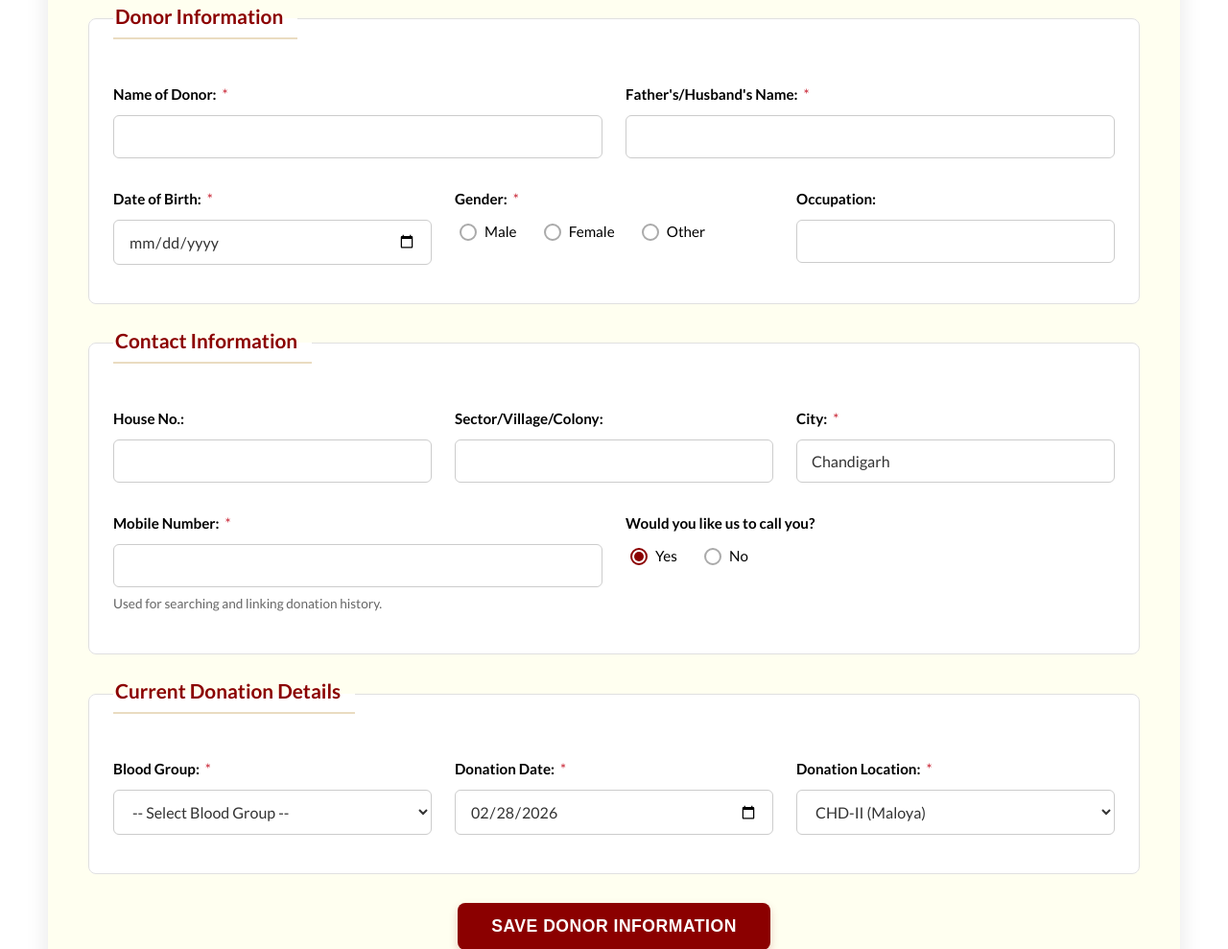
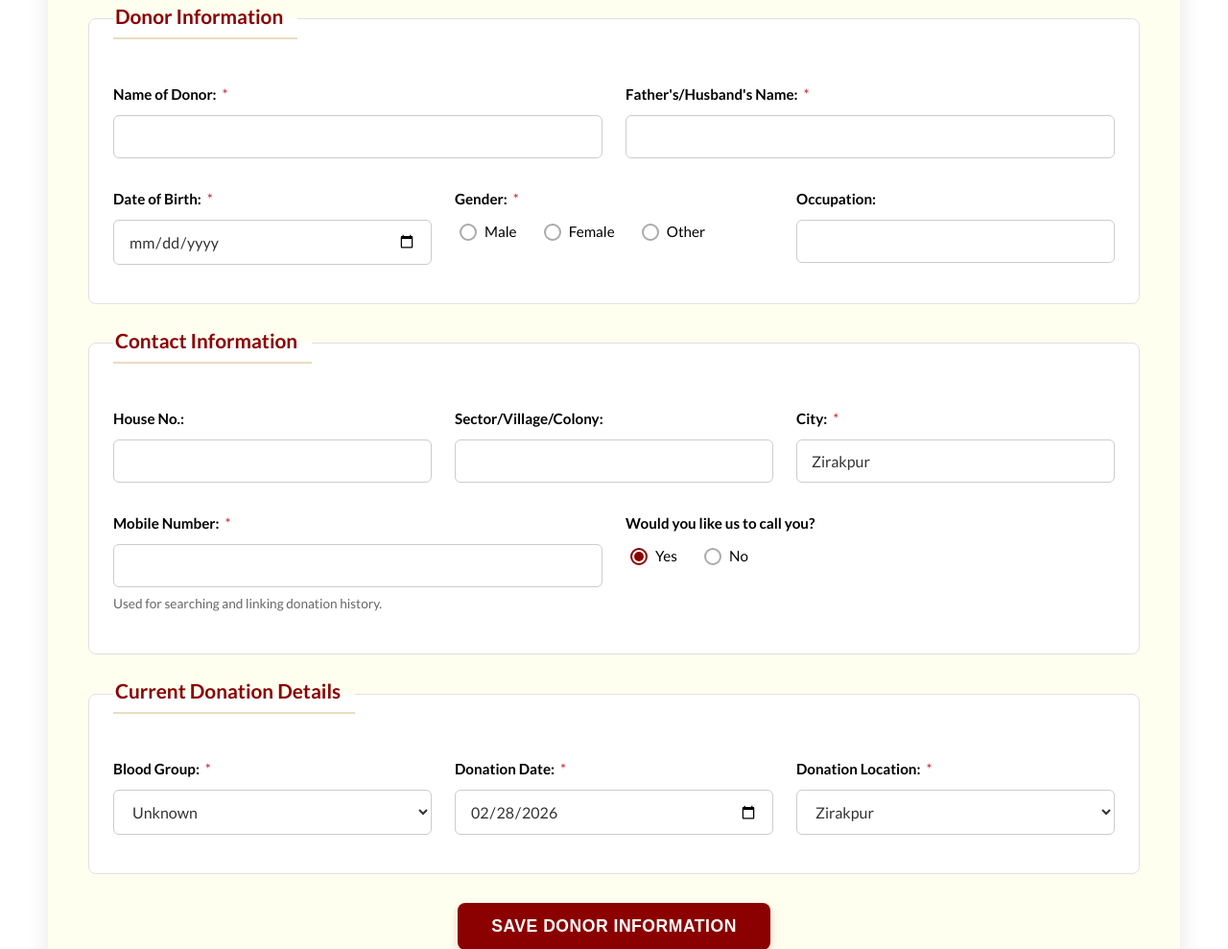
Before and after one commit to HarshulThakur99/rssb_sne_forms, a Flask app: page /blood_camp/form in a window 1280 px wide. Shown: the part 489-1478 px from the top of the page at 96% size. Run offline with Flask 3, Linux system fonts and the light colour scheme; the visitor is signed in with stand-in values (Sample User, id 1).

Commit message:
blood camp xirakpur changes

```diff
--- a/app/templates/blood_camp_form.html
+++ b/app/templates/blood_camp_form.html
@@ -239,7 +239,7 @@
                     </div>
                     <div class="form-field">
                         <label for="city" class="required">City:</label>
-                        <input type="text" id="city" name="city" required maxlength="100" value="Chandigarh"> {# Default City #}
+                        <input type="text" id="city" name="city" required maxlength="100" value="Zirakpur"> {# Default City #}
                     </div>
                 </div>
                  <div class="form-row">
@@ -264,12 +264,11 @@
                     <div class="form-field">
                          <label for="blood_group" class="required">Blood Group:</label>
                          <select id="blood_group" name="blood_group" required>
-                             <option value="">-- Select Blood Group --</option>
+                             <option value="Unknown" selected>Unknown</option>
                              <option value="A+">A+</option> <option value="A-">A-</option>
                              <option value="B+">B+</option> <option value="B-">B-</option>
                              <option value="AB+">AB+</option> <option value="AB-">AB-</option>
                              <option value="O+">O+</option> <option value="O-">O-</option>
-                             <option value="Unknown">Unknown</option>
                          </select>
                     </div>
                     <div class="form-field">
@@ -281,11 +280,12 @@
                          <select id="donation_location" name="donation_location" required>
                              <option value="">-- Select Location --</option>
                              <option value="CHD-I (Sec 27)">CHD-I (Sec 27)</option>
-                             <option value="CHD-II (Maloya)" selected>CHD-II (Maloya)</option>
+                             <option value="CHD-II (Maloya)">CHD-II (Maloya)</option>
                              <option value="CHD-III (Khuda Alisher)">CHD-III (Khuda Alisher)</option>
                              <option value="CHD-IV (KAJHERI)">CHD-IV (KAJHERI)</option>
                              <option value="CHD-V (Kishangarh)">CHD-V (Kishangarh)</option>
                              <option value="Mullanpur Garibdass">Mullanpur Garibdass</option>
+                             <option value="Zirakpur" selected>Zirakpur</option>
                              {# Add other locations if needed #}
                          </select>
                     </div>
@@ -329,7 +329,7 @@
         function resetForm() {
             donorForm.reset(); // Resets most fields
             hiddenDonorIdInput.value = ''; // Clear hidden donor ID
-            cityInput.value = 'Chandigarh'; // Reset default city if needed
+            cityInput.value = 'Zirakpur'; // Reset default city if needed
             donationDateInput.value = new Date().toISOString().split('T')[0]; // Reset to today
             mobileNoInput.readOnly = false; // Make mobile editable again
             mobileNoInput.style.backgroundColor = ''; // Reset background
@@ -350,7 +350,7 @@
             occupationInput.value = data['Occupation'] || '';
             houseNoInput.value = data['House No.'] || '';
             sectorInput.value = data['Sector'] || '';
-            cityInput.value = data['City'] || 'Chandigarh';
+            cityInput.value = data['City'] || 'Zirakpur';
             mobileNoInput.value = data['Mobile Number'] || ''; // Use mobile from record
             mobileNoInput.readOnly = true; // Keep mobile read-only when prefilled
             mobileNoInput.style.backgroundColor = '#e9ecef'; // Visually indicate read-only
--- a/app/templates/edit_form.html
+++ b/app/templates/edit_form.html
@@ -287,12 +287,11 @@
                         <div class="form-field">
                              <label for="edit_blood_group">Blood Group:</label>
                              <select id="edit_blood_group" name="blood_group">
-                                 <option value="">-- Select Blood Group --</option>
+                                 <option value="Unknown" selected>Unknown</option>
                                  <option value="A+">A+</option> <option value="A-">A-</option>
                                  <option value="B+">B+</option> <option value="B-">B-</option>
                                  <option value="AB+">AB+</option> <option value="AB-">AB-</option>
                                  <option value="O+">O+</option> <option value="O-">O-</option>
-                                 <option value="Unknown">Unknown</option>
                              </select>
                         </div>
                         <div class="form-field">
--- a/app/templates/form.html
+++ b/app/templates/form.html
@@ -186,12 +186,11 @@
                     <div class="form-field">
                          <label for="blood_group">Blood Group:</label>
                          <select id="blood_group" name="blood_group">
-                             <option value="">-- Select Blood Group --</option>
+                             <option value="Unknown" selected>Unknown</option>
                              <option value="A+">A+</option> <option value="A-">A-</option>
                              <option value="B+">B+</option> <option value="B-">B-</option>
                              <option value="AB+">AB+</option> <option value="AB-">AB-</option>
                              <option value="O+">O+</option> <option value="O-">O-</option>
-                             <option value="Unknown">Unknown</option>
                          </select>
                     </div>
                     <div class="form-field">
```
